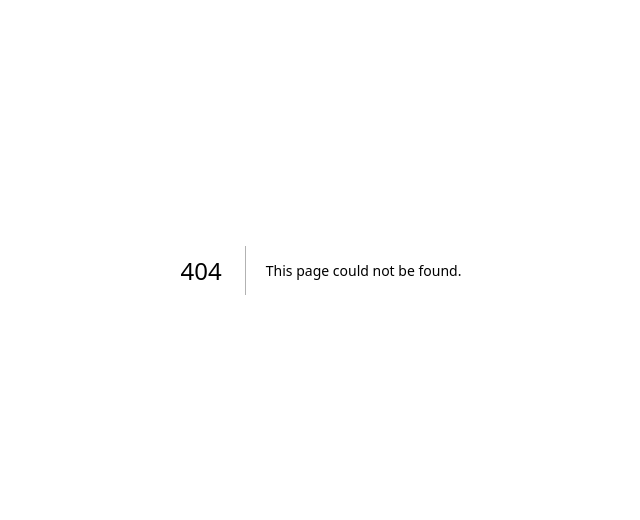
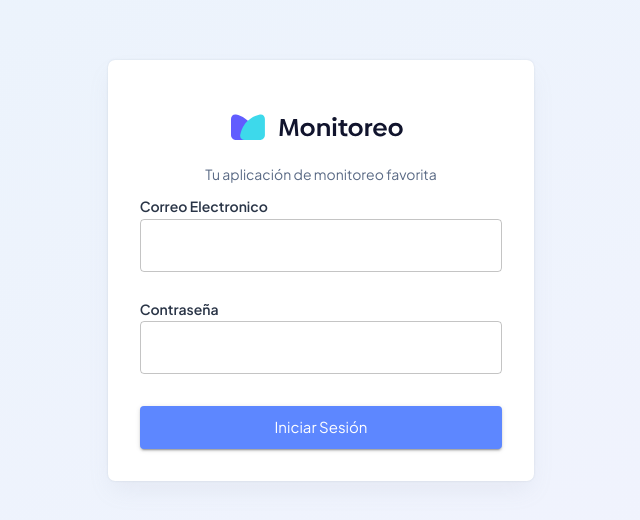
Before and after one commit to IvanG0nzalez/monitoreo-ambiental-microservicios, a Next.js app in the folder frontend-microservicios/: page /autenticacion/login in a window 1280 px wide. Before the commit this address had no page. Shown: the part 130-650 px from the top of the page, without its empty margins (319-959 px from the left). Built offline with nearby package versions, Linux system fonts and the light colour scheme.

Commit message:
Vista de inicio y de monitoreo

```diff
--- a/frontend-microservicios/src/app/(DashboardLayout)/layout.tsx
+++ b/frontend-microservicios/src/app/(DashboardLayout)/layout.tsx
@@ -34,6 +34,7 @@ export default function RootLayout({
 }) {
   const [isSidebarOpen, setSidebarOpen] = useState(true);
   const [isMobileSidebarOpen, setMobileSidebarOpen] = useState(false);
+  //TODO consumir para saber rol
   return (
     <MainWrapper className="mainwrapper">
       {/* ------------------------------------------- */}
--- /dev/null
+++ b/frontend-microservicios/src/app/autenticacion/login/page.tsx
@@ -0,0 +1,69 @@
+"use client";
+import Link from "next/link";
+import { Grid, Box, Card, Stack, Typography } from "@mui/material";
+// components
+import PageContainer from "@/app/(DashboardLayout)/components/container/PageContainer";
+import Logo from "@/app/(DashboardLayout)/layout/shared/logo/Logo";
+import AuthLogin from "../auth/AuthLogin";
+
+const Login2 = () => {
+  return (
+    <PageContainer title="Inicio de Sesión" description="Página de Inicio de Sesión">
+      <Box
+        sx={{
+          position: "relative",
+          "&:before": {
+            content: '""',
+            background: "radial-gradient(#d2f1df, #d3d7fa, #bad8f4)",
+            backgroundSize: "400% 400%",
+            animation: "gradient 15s ease infinite",
+            position: "absolute",
+            height: "100%",
+            width: "100%",
+            opacity: "0.3",
+          },
+        }}
+      >
+        <Grid
+          container
+          spacing={0}
+          justifyContent="center"
+          sx={{ height: "100vh" }}
+        >
+          <Grid
+            item
+            xs={12}
+            sm={12}
+            lg={4}
+            xl={3}
+            display="flex"
+            justifyContent="center"
+            alignItems="center"
+          >
+            <Card
+              elevation={9}
+              sx={{ p: 4, zIndex: 1, width: "100%", maxWidth: "500px" }}
+            >
+              <Box display="flex" alignItems="center" justifyContent="center">
+                <Logo />
+              </Box>
+              <AuthLogin
+                subtext={
+                  <Typography
+                    variant="subtitle1"
+                    textAlign="center"
+                    color="textSecondary"
+                    mb={1}
+                  >
+                    Tu aplicación de monitoreo favorita
+                  </Typography>
+                }
+              />
+            </Card>
+          </Grid>
+        </Grid>
+      </Box>
+    </PageContainer>
+  );
+};
+export default Login2;
--- a/frontend-microservicios/src/app/layout.tsx
+++ b/frontend-microservicios/src/app/layout.tsx
@@ -4,11 +4,13 @@ import { ThemeProvider } from "@mui/material/styles";
 import CssBaseline from "@mui/material/CssBaseline";
 import { SnackbarProvider } from "notistack";
 
+
 export default function RootLayout({
   children,
 }: {
   children: React.ReactNode;
 }) {
+
   return (
     <html lang="en">
       <body>
@@ -23,6 +25,7 @@ export default function RootLayout({
           <ThemeProvider theme={baselightTheme}>
             {/* CssBaseline kickstart an elegant, consistent, and simple baseline to build upon. */}
             <CssBaseline />
+
             {children}
           </ThemeProvider>
         </SnackbarProvider>
```
Also changed, not shown: frontend-microservicios/src/app/(DashboardLayout)/inicio/page.tsx (+7 -29 lines), frontend-microservicios/src/app/(DashboardLayout)/layout/header/Header.tsx (+20 -2 lines), frontend-microservicios/src/app/page.tsx (+12 -11 lines).
